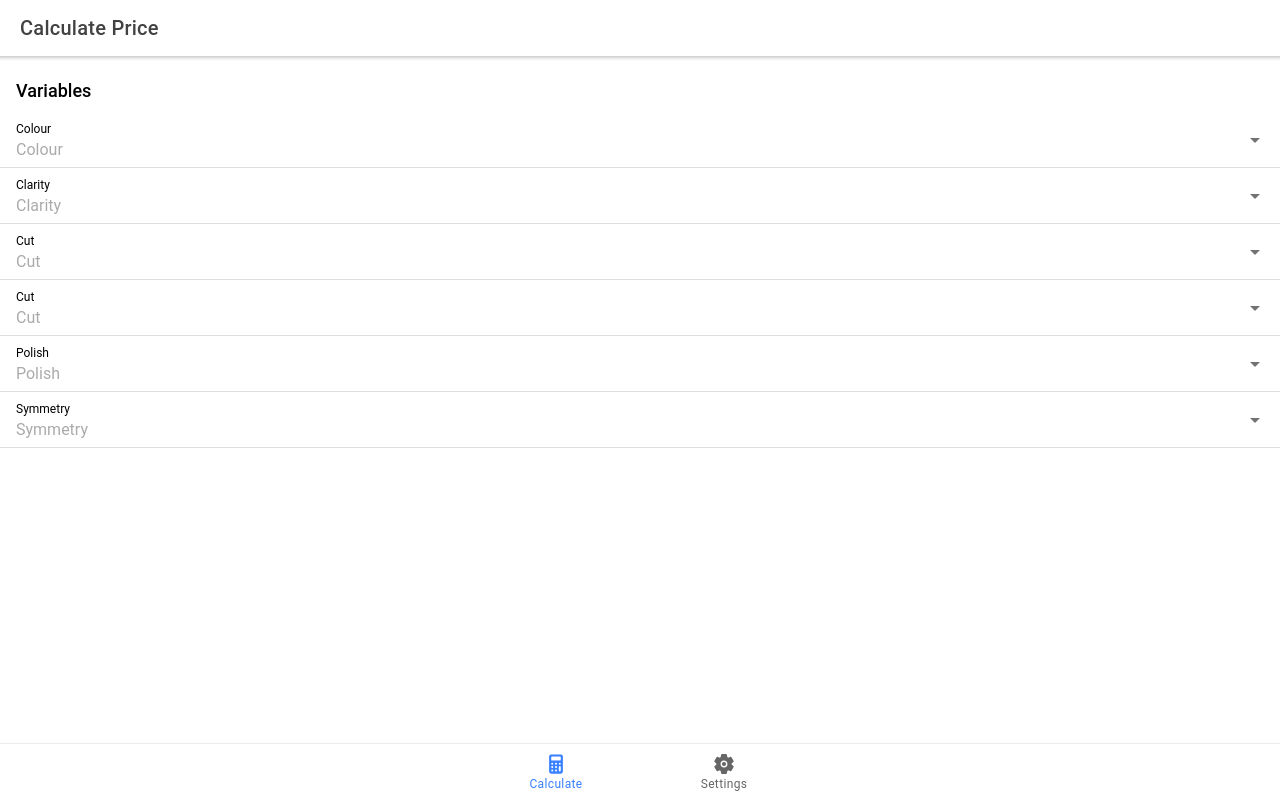
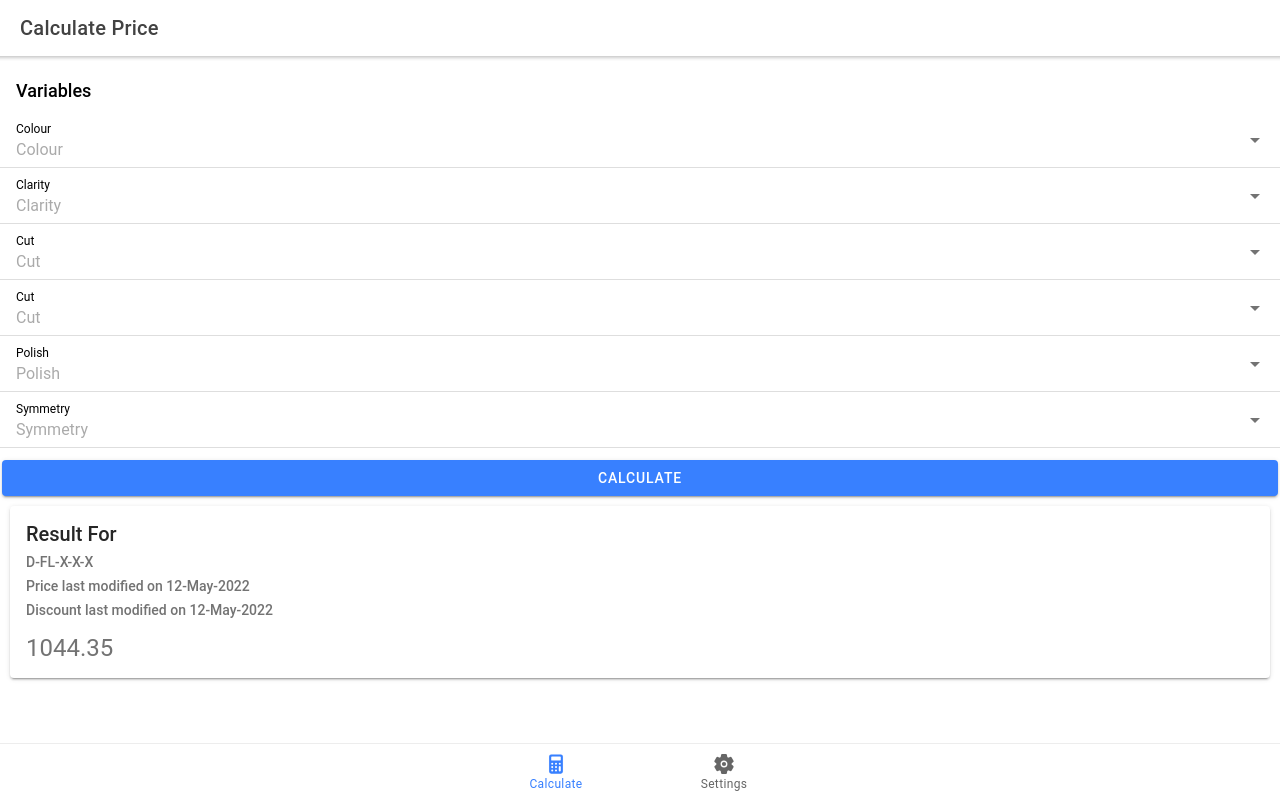
Before and after one commit to batmanstooge/gj-price-calculator, a React (Create React App) app: page /home in a window 1280 px wide. Built offline with nearby package versions, Linux system fonts and the light colour scheme.

Commit message:
Preliminary Layout of Home Page

```diff
--- a/src/pages/HomePage.tsx
+++ b/src/pages/HomePage.tsx
@@ -1,4 +1,10 @@
 import {
+  IonButton,
+  IonCard,
+  IonCardContent,
+  IonCardHeader,
+  IonCardSubtitle,
+  IonCardTitle,
   IonContent,
   IonHeader,
   IonItem,
@@ -98,10 +104,13 @@ const HomePage: React.FC = () => {
             </IonText>
           </IonListHeader>
           <IonItem>
-            <IonLabel position="floating">Colour</IonLabel>
+            <IonLabel position="stacked">Colour</IonLabel>
             <IonSelect placeholder="Colour">
               {colourSelectOptions.map((selectOption) => (
-                <IonSelectOption value={selectOption.value}>
+                <IonSelectOption
+                  key={selectOption.value}
+                  value={selectOption.value}
+                >
                   {selectOption.label}
                 </IonSelectOption>
               ))}
@@ -111,7 +120,10 @@ const HomePage: React.FC = () => {
             <IonLabel position="stacked">Clarity</IonLabel>
             <IonSelect placeholder="Clarity">
               {claritySelectOptions.map((selectOption) => (
-                <IonSelectOption value={selectOption.value}>
+                <IonSelectOption
+                  key={selectOption.value}
+                  value={selectOption.value}
+                >
                   {selectOption.label}
                 </IonSelectOption>
               ))}
@@ -121,7 +133,10 @@ const HomePage: React.FC = () => {
             <IonLabel position="stacked">Cut</IonLabel>
             <IonSelect placeholder="Cut">
               {cutSelectOptions.map((selectOption) => (
-                <IonSelectOption value={selectOption.value}>
+                <IonSelectOption
+                  key={selectOption.value}
+                  value={selectOption.value}
+                >
                   {selectOption.label}
                 </IonSelectOption>
               ))}
@@ -131,7 +146,10 @@ const HomePage: React.FC = () => {
             <IonLabel position="stacked">Cut</IonLabel>
             <IonSelect placeholder="Cut">
               {cutSelectOptions.map((selectOption) => (
-                <IonSelectOption value={selectOption.value}>
+                <IonSelectOption
+                  key={selectOption.value}
+                  value={selectOption.value}
+                >
                   {selectOption.label}
                 </IonSelectOption>
               ))}
@@ -141,7 +159,10 @@ const HomePage: React.FC = () => {
             <IonLabel position="stacked">Polish</IonLabel>
             <IonSelect placeholder="Polish">
               {polishSelectOptions.map((selectOption) => (
-                <IonSelectOption value={selectOption.value}>
+                <IonSelectOption
+                  key={selectOption.value}
+                  value={selectOption.value}
+                >
                   {selectOption.label}
                 </IonSelectOption>
               ))}
@@ -151,13 +172,34 @@ const HomePage: React.FC = () => {
             <IonLabel position="stacked">Symmetry</IonLabel>
             <IonSelect placeholder="Symmetry">
               {symmetrySelectOptions.map((selectOption) => (
-                <IonSelectOption value={selectOption.value}>
+                <IonSelectOption
+                  key={selectOption.value}
+                  value={selectOption.value}
+                >
                   {selectOption.label}
                 </IonSelectOption>
               ))}
             </IonSelect>
           </IonItem>
         </IonList>
+        <IonButton expand="block">Calculate</IonButton>
+        <IonCard>
+          <IonCardHeader>
+            <IonCardTitle>Result For</IonCardTitle>
+            <IonCardSubtitle>D-FL-X-X-X</IonCardSubtitle>
+            <IonCardSubtitle>
+              Price last modified on 12-May-2022
+            </IonCardSubtitle>
+            <IonCardSubtitle>
+              Discount last modified on 12-May-2022
+            </IonCardSubtitle>
+          </IonCardHeader>
+          <IonCardContent>
+            <IonText>
+              <h1>1044.35</h1>
+            </IonText>
+          </IonCardContent>
+        </IonCard>
       </IonContent>
     </IonPage>
   );
```
